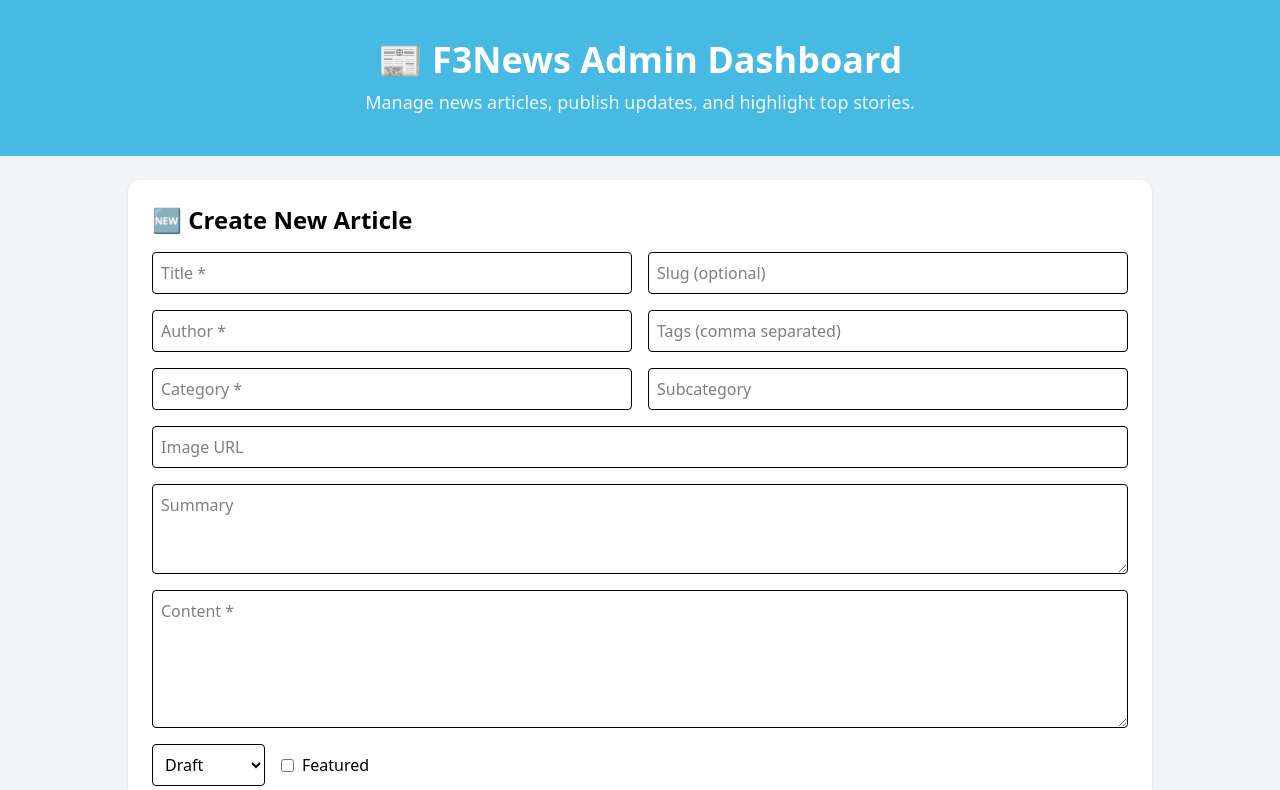
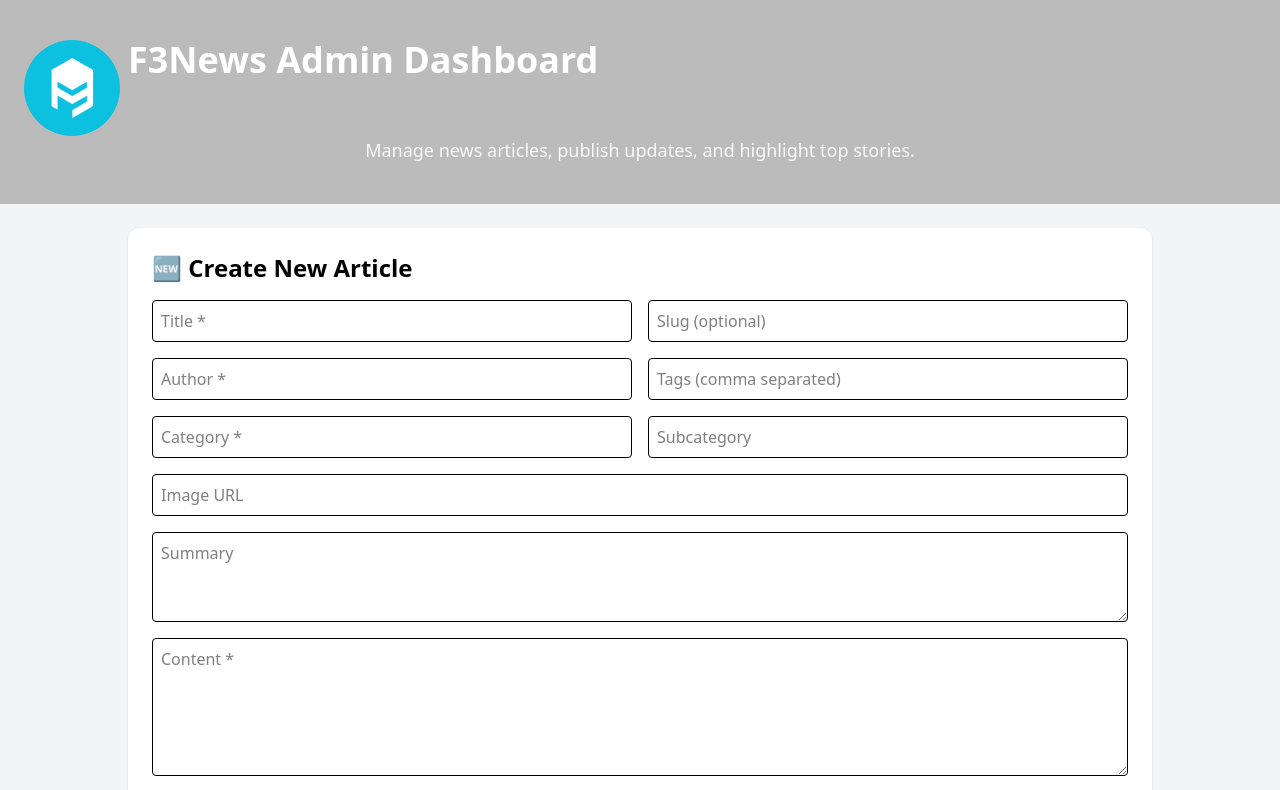
Before and after one commit to TahaK09/f3n-admin, a React (Vite) app in the folder client/: page / in a window 1280 px wide. Shown: the top 790 px of the page. Built offline with nearby package versions, Linux system fonts and the light colour scheme; no server answers.

Commit message:
Logo Updated

```diff
--- a/client/src/App.jsx
+++ b/client/src/App.jsx
@@ -1,5 +1,6 @@
 import { useEffect, useState } from "react";
 import axios from "axios";
+import Logo from "./assets/f3news-logo-new.png";
 
 export default function AdminNewsPage() {
   const [articles, setArticles] = useState([]);
@@ -87,8 +88,13 @@ export default function AdminNewsPage() {
   return (
     <div className="bg-gray-100 min-h-screen">
       {/* Header */}
-      <div className="bg-[#46bae3] text-white py-10 px-6 text-center">
-        <h1 className="text-4xl font-bold mb-2">📰 F3News Admin Dashboard</h1>
+      <div className="bg-[#bbbbbb] text-white py-10 px-6 text-center">
+        <div className="flex flex-row gap-2">
+          <div className="w-24 h-24">
+            <img src={Logo} alt="logo" className="w-full h-full rounded-full" />
+          </div>
+          <div className="text-4xl font-bold mb-2">F3News Admin Dashboard</div>
+        </div>
         <p className="text-lg opacity-90">
           Manage news articles, publish updates, and highlight top stories.
         </p>
```
Also changed, not shown: client/src/assets/f3news-logo-new.png (added).
